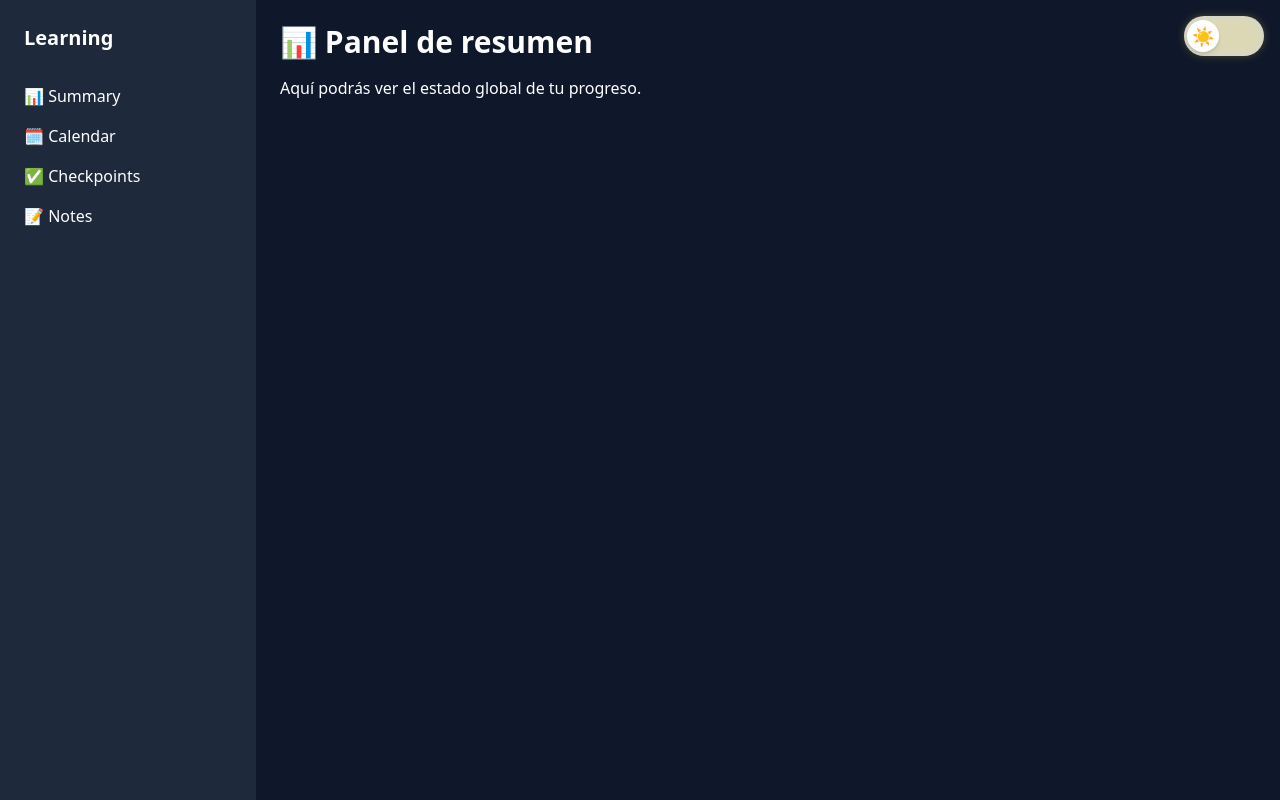
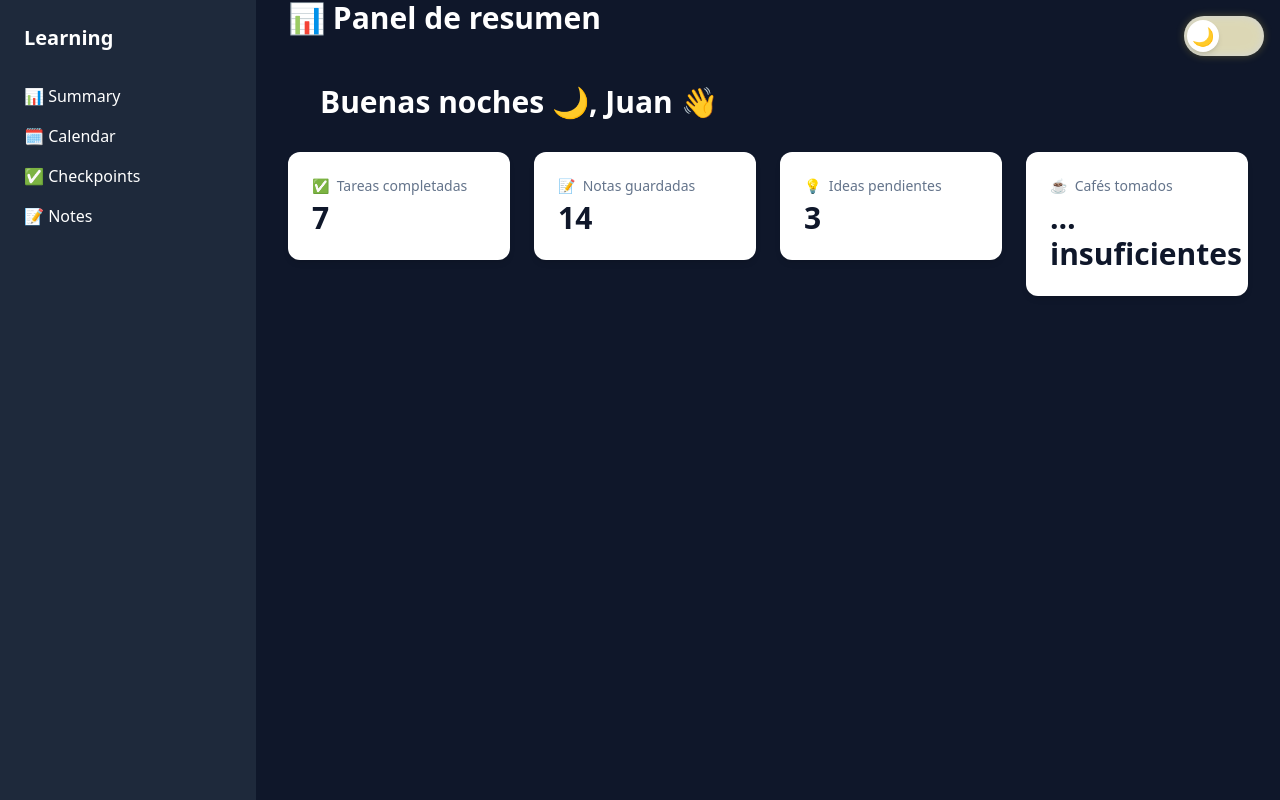
Before and after one commit to ozasnidev/learning-dashboard, an Astro site: page / in a window 1280 px wide. Built offline with nearby package versions, Linux system fonts and the light colour scheme; Astro itself is replaced by a stand-in of ours.

Commit message:
Add DashboardSummary.jsx and fixed some bugs on dark mode

```diff
--- /dev/null
+++ b/src/components/DashboardGreeting.jsx
@@ -0,0 +1,17 @@
+export default function DashboardGreeting() {
+  const hour = new Date().getHours();
+
+  let greeting = 'Hola';
+  if (hour < 6) greeting = 'Buenas noches 🌙';
+  else if (hour < 12) greeting = 'Buenos días ☀️';
+  else if (hour < 19) greeting = 'Buenas tardes 🌇';
+  else greeting = 'Buenas noches 🌙';
+
+  return (
+    <section className="p-8">
+      <h2 className="text-3xl font-bold text-white dark:text-black transition-colors">
+        {greeting}, Juan 👋
+      </h2>
+    </section>
+  );
+}
--- /dev/null
+++ b/src/components/DashboardSummary.jsx
@@ -0,0 +1,31 @@
+import StatCard from './StatCard.jsx';
+import DashboardGreeting from './DashboardGreeting.jsx';
+
+export default function DashboardSummary() {
+  const stats = [
+    { label: 'Tareas completadas', value: '7', icon: '✅' },
+    { label: 'Notas guardadas', value: '14', icon: '📝' },
+    { label: 'Ideas pendientes', value: '3', icon: '💡' },
+    { label: 'Cafés tomados', value: '…insuficientes', icon: '☕' },
+  ];
+
+  return (
+    <section>
+        <DashboardGreeting />
+        <div className="grid grid-cols-1 sm:grid-cols-2 xl:grid-cols-4 gap-6">
+        {stats.map((item, idx) => (
+            <div
+            key={idx}
+            className="animate-slide-up"
+            style={{
+                animationDelay: `${idx * 100}ms`,
+                animationFillMode: 'forwards',
+            }}
+            >
+            <StatCard {...item} />
+            </div>
+        ))}
+        </div>
+    </section>
+  )
+}
--- /dev/null
+++ b/src/components/StatCard.jsx
@@ -0,0 +1,12 @@
+export default function StatCard({ label, value, icon }) {
+  return (
+    <div className="p-6 rounded-xl bg-white dark:bg-slate-800 shadow-md transition-colors">
+      <div className="text-slate-500 dark:text-slate-400 text-sm mb-1">
+        {icon && <span className="mr-1">{icon}</span>} {label}
+      </div>
+      <div className="text-3xl font-bold text-slate-900 dark:text-white">
+        {value}
+      </div>
+    </div>
+  );
+}
--- a/src/components/ThemeSwitchPro.jsx
+++ b/src/components/ThemeSwitchPro.jsx
@@ -40,7 +40,7 @@ export default function ThemeSwitchPro() {
           group-active:scale-105
           ${dark ? 'translate-x-[40px]' : 'translate-x-0'}`}
       >
-        {dark ? '🌙' : '☀️'}
+        {dark ? '☀️' : '🌙'}
       </div>
     </button>
   );
--- a/src/layouts/BaseLayout.astro
+++ b/src/layouts/BaseLayout.astro
@@ -10,14 +10,14 @@ const { title } = Astro.props;
     <meta name="viewport" content="width=device-width, initial-scale=1.0" />
   </head>
 
-  <body class="bg-slate-900 text-white dark:bg-white dark:text-slate-900 min-h-screen flex">
+  <body class="bg-slate-900 text-white dark:bg-white dark:text-slate-900 min-h-screen w-full flex">
     <!-- Sidebar solo para escritorio -->
     <div class="hidden md:block">
       <Sidebar isOpen={true} onClose={() => {}} />
     </div>
 
     <!-- Main content -->
-    <main class="flex-1 p-6">
+    <main class="w-full max-w-7xl mx-auto px-4 md:px-8">
       <slot />
     </main>
 
--- a/src/pages/index.astro
+++ b/src/pages/index.astro
@@ -2,6 +2,7 @@
 import BaseLayout from '../layouts/BaseLayout.astro';
 import SidebarToggle from '../components/SidebarToggle.jsx';
 import ThemeSwitchPro from '../components/ThemeSwitchPro.jsx';
+import DashboardSummary from '../components/DashboardSummary';
 import '../styles/utilities.css';
 ---
 
@@ -21,6 +22,6 @@ import '../styles/utilities.css';
   </div>
 
   <h2 class="hidden md:block text-3xl font-semibold mb-4 animate-fade-in">📊 Panel de resumen</h2>
-  <p>Aquí podrás ver el estado global de tu progreso.</p>
+  <DashboardSummary client:load />
 
 </BaseLayout>
--- a/tailwind.config.js
+++ b/tailwind.config.js
@@ -11,9 +11,14 @@ export default {
           '0%': { opacity: '0', transform: 'translateY(8px)' },
           '100%': { opacity: '1', transform: 'translateY(0)' },
         },
+        'slide-up': {
+          '0%': { opacity: '0', transform: 'translateY(12px)' },
+          '100%': { opacity: '1', transform: 'translateY(0)' },
+        },
       },
       animation: {
         'fade-in': 'fade-in 0.5s ease-out forwards',
+        'slide-up': 'slide-up 0.5s ease-out forwards',
       },
     },
   },
```
